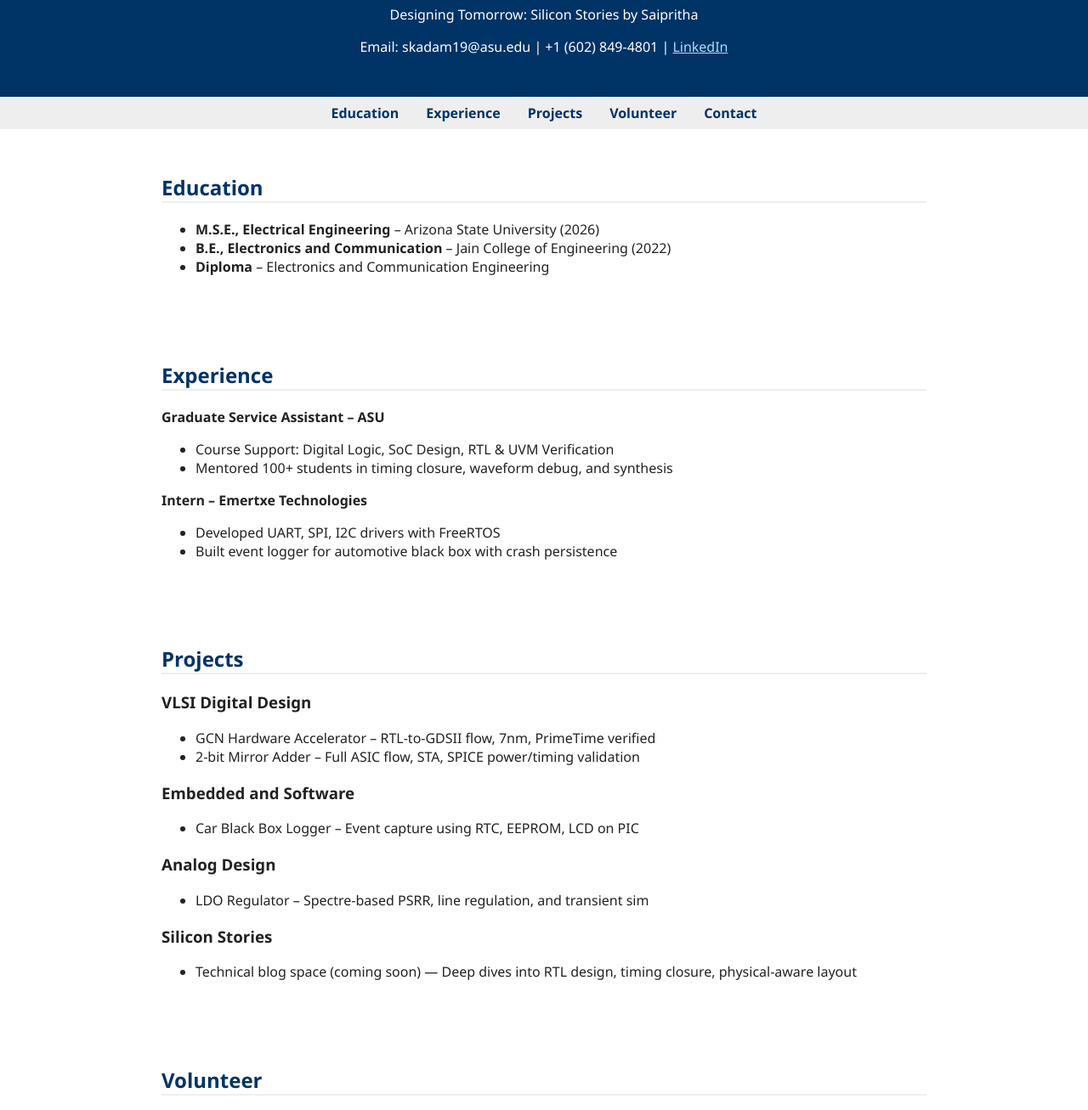
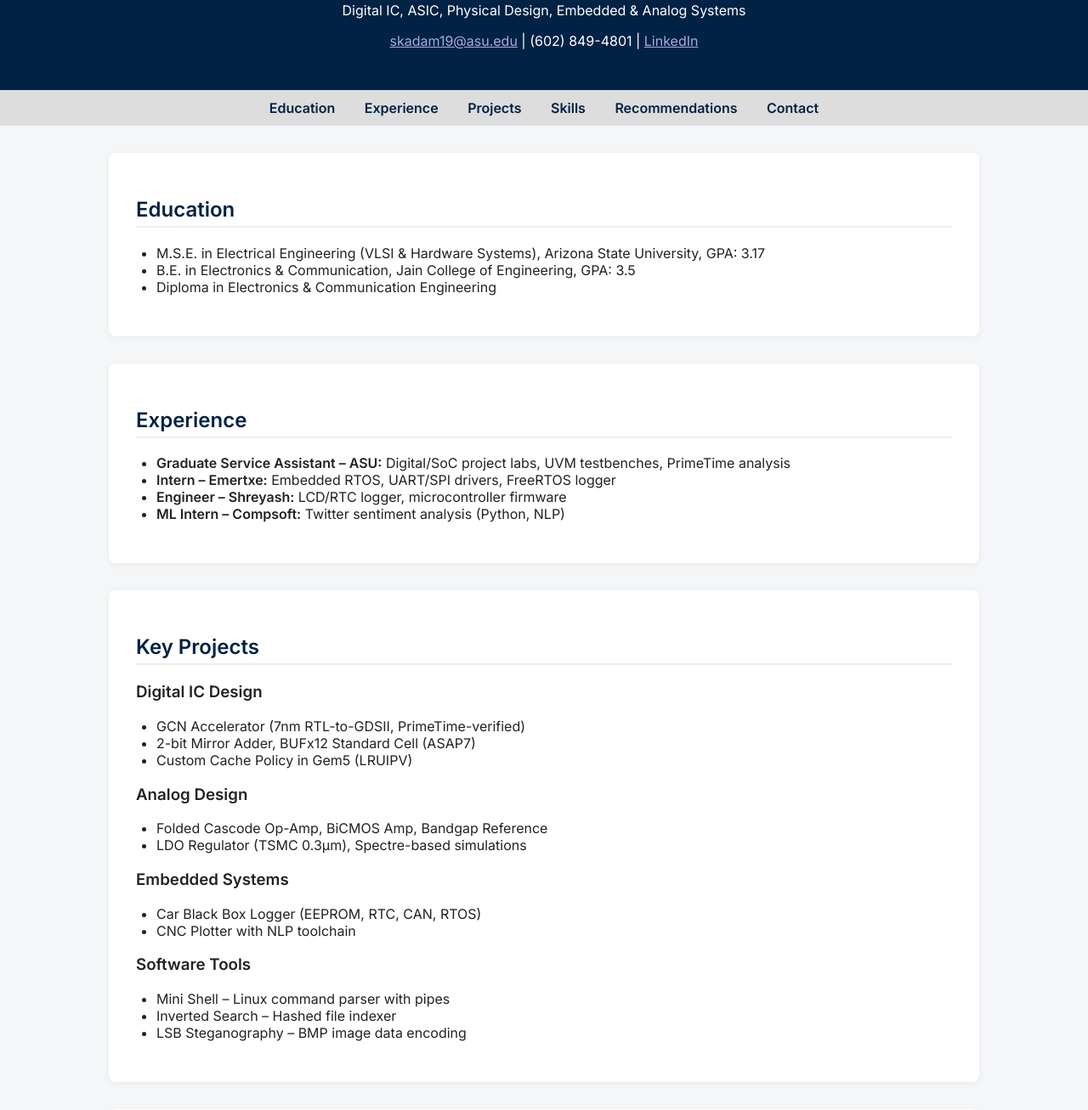
Before and after one commit to SAIPRITHA/saiprithakadam.github.io, a plain HTML site: page index.html in a window 1280 px wide. Shown: the part 112-1419 px from the top of the page at 85% size. Drawn offline with Linux system fonts and the light colour scheme.

Commit message:
Add files via upload

```diff
--- a/index.html
+++ b/index.html
@@ -3,128 +3,113 @@
 <head>
   <meta charset="UTF-8" />
   <meta name="viewport" content="width=device-width, initial-scale=1.0" />
-  <title>Saipritha Kadam – Digital IC Design Engineer</title>
+  <title>Saipritha Kadam – VLSI Portfolio</title>
+  <link href="https://fonts.googleapis.com/css2?family=Inter:wght@400;600&display=swap" rel="stylesheet">
   <style>
-    body {
-      font-family: "Segoe UI", sans-serif;
-      margin: 0;
-      background: #fff;
-      color: #222;
-    }
-    header {
-      background: #003366;
-      color: white;
-      padding: 2rem;
-      text-align: center;
-    }
-    nav {
-      background: #eee;
-      display: flex;
-      justify-content: center;
-      padding: 0.5rem;
-    }
-    nav a {
-      margin: 0 1rem;
-      text-decoration: none;
-      color: #003366;
-      font-weight: bold;
-    }
-    section {
-      padding: 2rem;
-      max-width: 900px;
-      margin: auto;
-    }
-    h2 {
-      color: #003366;
-      border-bottom: 2px solid #eee;
-    }
-    footer {
-      background: #f2f2f2;
-      text-align: center;
-      padding: 1rem;
-      font-size: 0.9rem;
-    }
+    body { font-family: 'Inter', sans-serif; margin: 0; background: #f4f6f8; color: #222; }
+    header { background: #002244; color: white; padding: 2rem; text-align: center; }
+    nav { background: #ddd; text-align: center; padding: 0.7rem; }
+    nav a { margin: 0 15px; color: #002244; text-decoration: none; font-weight: bold; }
+    section { max-width: 960px; margin: 2rem auto; background: white; padding: 2rem; border-radius: 8px; box-shadow: 0 2px 8px rgba(0,0,0,0.05); }
+    h2 { color: #002244; border-bottom: 2px solid #eee; padding-bottom: 0.3rem; }
+    ul { padding-left: 1.5rem; }
+    footer { text-align: center; padding: 1rem; background: #eee; font-size: 0.9rem; margin-top: 3rem; }
   </style>
 </head>
 <body>
 
 <header>
   <h1>Saipritha Kadam</h1>
-  <p>Designing Tomorrow: Silicon Stories by Saipritha</p>
-  <p>Email: skadam19@asu.edu | +1 (602) 849-4801 |
-    <a href="https://linkedin.com/in/saipritha-kadam-a0a5441bb" style="color:#aaddff">LinkedIn</a>
-  </p>
+  <p>Digital IC, ASIC, Physical Design, Embedded & Analog Systems</p>
+  <p><a href="mailto:skadam19@asu.edu" style="color:#aad">skadam19@asu.edu</a> | (602) 849-4801 |
+     <a href="https://linkedin.com/in/saipritha-kadam-a0a5441bb" style="color:#aad">LinkedIn</a></p>
 </header>
 
 <nav>
   <a href="#education">Education</a>
   <a href="#experience">Experience</a>
   <a href="#projects">Projects</a>
-  <a href="#volunteer">Volunteer</a>
+  <a href="#skills">Skills</a>
+  <a href="#recommendations">Recommendations</a>
   <a href="#contact">Contact</a>
 </nav>
 
 <section id="education">
   <h2>Education</h2>
   <ul>
-    <li><strong>M.S.E., Electrical Engineering</strong> – Arizona State University (2026)</li>
-    <li><strong>B.E., Electronics and Communication</strong> – Jain College of Engineering (2022)</li>
-    <li><strong>Diploma</strong> – Electronics and Communication Engineering</li>
+    <li>M.S.E. in Electrical Engineering (VLSI & Hardware Systems), Arizona State University, GPA: 3.17</li>
+    <li>B.E. in Electronics & Communication, Jain College of Engineering, GPA: 3.5</li>
+    <li>Diploma in Electronics & Communication Engineering</li>
   </ul>
 </section>
 
 <section id="experience">
   <h2>Experience</h2>
-  <p><strong>Graduate Service Assistant – ASU</strong></p>
   <ul>
-    <li>Course Support: Digital Logic, SoC Design, RTL & UVM Verification</li>
-    <li>Mentored 100+ students in timing closure, waveform debug, and synthesis</li>
-  </ul>
-  <p><strong>Intern – Emertxe Technologies</strong></p>
-  <ul>
-    <li>Developed UART, SPI, I2C drivers with FreeRTOS</li>
-    <li>Built event logger for automotive black box with crash persistence</li>
+    <li><strong>Graduate Service Assistant – ASU:</strong> Digital/SoC project labs, UVM testbenches, PrimeTime analysis</li>
+    <li><strong>Intern – Emertxe:</strong> Embedded RTOS, UART/SPI drivers, FreeRTOS logger</li>
+    <li><strong>Engineer – Shreyash:</strong> LCD/RTC logger, microcontroller firmware</li>
+    <li><strong>ML Intern – Compsoft:</strong> Twitter sentiment analysis (Python, NLP)</li>
   </ul>
 </section>
 
 <section id="projects">
-  <h2>Projects</h2>
+  <h2>Key Projects</h2>
 
-  <h3>VLSI Digital Design</h3>
+  <h3>Digital IC Design</h3>
   <ul>
-    <li>GCN Hardware Accelerator – RTL-to-GDSII flow, 7nm, PrimeTime verified</li>
-    <li>2-bit Mirror Adder – Full ASIC flow, STA, SPICE power/timing validation</li>
-  </ul>
-
-  <h3>Embedded and Software</h3>
-  <ul>
-    <li>Car Black Box Logger – Event capture using RTC, EEPROM, LCD on PIC</li>
+    <li>GCN Accelerator (7nm RTL-to-GDSII, PrimeTime-verified)</li>
+    <li>2-bit Mirror Adder, BUFx12 Standard Cell (ASAP7)</li>
+    <li>Custom Cache Policy in Gem5 (LRUIPV)</li>
   </ul>
 
   <h3>Analog Design</h3>
   <ul>
-    <li>LDO Regulator – Spectre-based PSRR, line regulation, and transient sim</li>
+    <li>Folded Cascode Op-Amp, BiCMOS Amp, Bandgap Reference</li>
+    <li>LDO Regulator (TSMC 0.3µm), Spectre-based simulations</li>
   </ul>
 
-  <h3>Silicon Stories</h3>
+  <h3>Embedded Systems</h3>
   <ul>
-    <li>Technical blog space (coming soon) — Deep dives into RTL design, timing closure, physical-aware layout</li>
+    <li>Car Black Box Logger (EEPROM, RTC, CAN, RTOS)</li>
+    <li>CNC Plotter with NLP toolchain</li>
+  </ul>
+
+  <h3>Software Tools</h3>
+  <ul>
+    <li>Mini Shell – Linux command parser with pipes</li>
+    <li>Inverted Search – Hashed file indexer</li>
+    <li>LSB Steganography – BMP image data encoding</li>
   </ul>
 </section>
 
-<section id="volunteer">
-  <h2>Volunteer</h2>
-  <p>Assisted Digital IC labs at Jain College with Verilog simulation, RTL synthesis, and tool setup.</p>
+<section id="skills">
+  <h2>Skills & Tools</h2>
+  <ul>
+    <li><strong>Languages:</strong> Verilog, SV, C/C++, Python, Shell, Tcl</li>
+    <li><strong>Tools:</strong> Virtuoso, Spectre, Innovus, DC/PT, ICC2, PrimeTime, Questa</li>
+    <li><strong>Platforms:</strong> Ubuntu, Git, FPGA, ModelSim, MATLAB</li>
+    <li><strong>Design:</strong> STA, PnR, CTS, SPICE, UVM, .lib, .measure</li>
+  </ul>
+</section>
+
+<section id="recommendations">
+  <h2>Recommendations</h2>
+  <ul>
+    <li><strong>Mr. Jayakumar (Emertxe):</strong> Top 10%, great hands-on RTOS designer</li>
+    <li><strong>Dr. Salma:</strong> Strong ML project delivery, very innovative</li>
+    <li><strong>Dr. Krupa (HoD):</strong> Technically brilliant, CNC, NLP tools</li>
+  </ul>
 </section>
 
 <section id="contact">
   <h2>Contact</h2>
   <p>Email: <a href="mailto:skadam19@asu.edu">skadam19@asu.edu</a></p>
-  <p>Open to full-time roles in: Digital Design | Physical Design | ASIC | SoC Verification</p>
+  <p>Phone: (602) 849-4801</p>
 </section>
 
 <footer>
-  &copy; 2025 Saipritha Kadam — Built with ❤️ for the silicon world
+  &copy; 2025 Saipritha Kadam – VLSI Design Portfolio
 </footer>
 
 </body>
```
